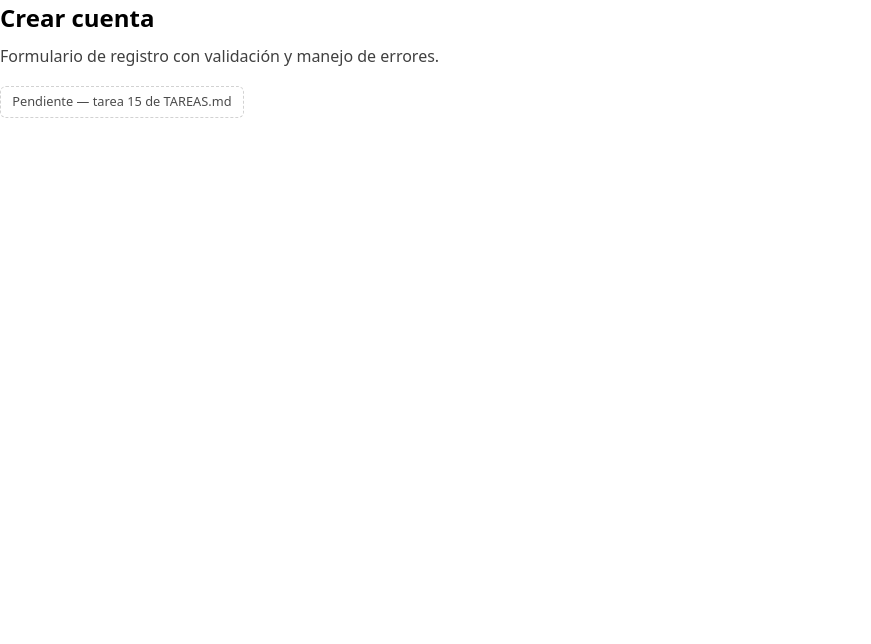
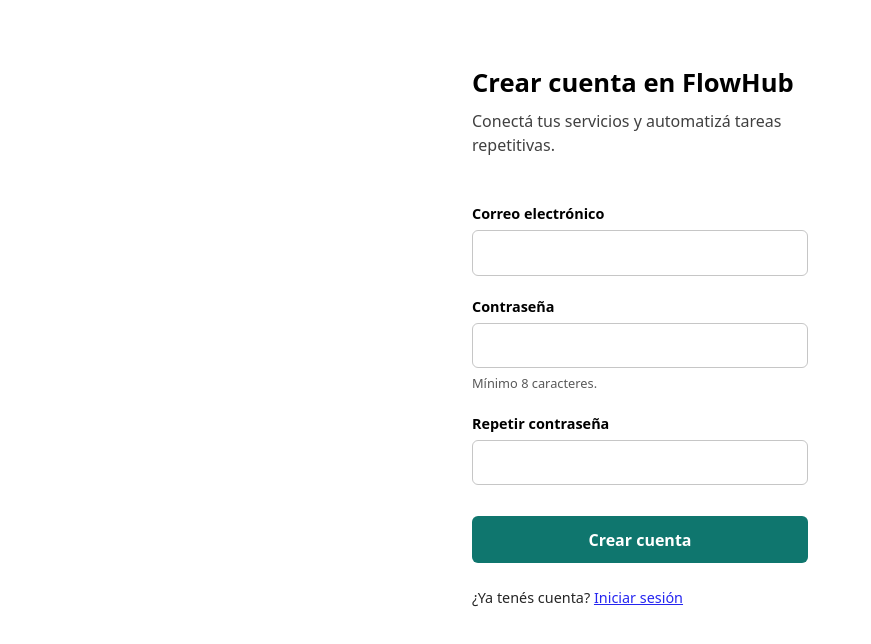
Before and after one commit to PabloCR26/Codexa, a React app in the folder web/: page /register in a window 1280 px wide. Shown: the top 644 px of the page, without its empty margins (0-871 px from the left). Built offline with nearby package versions, Linux system fonts and the light colour scheme; no server answers; the HTML template or start-up script is replaced by a standard one.

Commit message:
Tarea 15 Creado formulario de registro

```diff
--- a/web/src/JS/api.js
+++ b/web/src/JS/api.js
@@ -8,6 +8,18 @@
 // incrusta las variables VITE_* al compilar y no las lee en tiempo de ejecución.
 const BASE = `${import.meta.env.VITE_API_URL ?? ''}/api`;
 
+// Error de la API con el código y los detalles que devuelve el backend,
+// para que los formularios puedan señalar el campo exacto que falló.
+export class ApiError extends Error {
+  constructor({ status, code, details, message }) {
+    super(message || code || `Error ${status}`);
+    this.name = 'ApiError';
+    this.status = status;
+    this.code = code;
+    this.details = details || {};
+  }
+}
+
 async function request(path, options = {}) {
   const response = await fetch(BASE + path, {
     credentials: 'include',
@@ -16,8 +28,13 @@
   });
 
   if (!response.ok) {
-    const detail = await response.json().catch(() => ({}));
-    throw new Error(detail.message || detail.error || `Error ${response.status}`);
+    const cuerpo = await response.json().catch(() => ({}));
+    throw new ApiError({
+      status: response.status,
+      code: cuerpo.error,
+      details: cuerpo.details,
+      message: cuerpo.message,
+    });
   }
 
   return response.status === 204 ? null : response.json();
--- a/web/src/Style/App.css
+++ b/web/src/Style/App.css
@@ -79,6 +79,101 @@
   opacity: 0.7;
 }
 
+/* --- Páginas de registro e inicio de sesión --- */
+
+.auth {
+  max-width: 24rem;
+  margin: 4rem auto;
+  padding: 0 1.5rem;
+}
+
+.auth h1 {
+  margin: 0;
+  font-size: 1.6rem;
+}
+
+.auth-lede {
+  margin: 0.4rem 0 2rem;
+  opacity: 0.75;
+  line-height: 1.5;
+}
+
+.auth form {
+  display: flex;
+  flex-direction: column;
+  gap: 0.35rem;
+}
+
+.auth label {
+  margin-top: 0.9rem;
+  font-size: 0.9rem;
+  font-weight: 600;
+}
+
+.auth input {
+  padding: 0.6rem 0.7rem;
+  border: 1px solid rgba(128, 128, 128, 0.45);
+  border-radius: 6px;
+  background: transparent;
+  color: inherit;
+  font: inherit;
+}
+
+.auth input:focus-visible {
+  outline: 2px solid currentColor;
+  outline-offset: 1px;
+}
+
+.auth input[aria-invalid='true'] {
+  border-color: #b4443b;
+}
+
+.auth button {
+  margin-top: 1.6rem;
+  padding: 0.65rem 1rem;
+  border: 1px solid transparent;
+  border-radius: 6px;
+  background: #0f766e;
+  color: #fff;
+  font: inherit;
+  font-weight: 600;
+  cursor: pointer;
+}
+
+.auth button:hover:not(:disabled) {
+  background: #0b5f58;
+}
+
+.auth button:disabled {
+  opacity: 0.6;
+  cursor: progress;
+}
+
+.ayuda {
+  font-size: 0.8rem;
+  opacity: 0.65;
+}
+
+.error-campo {
+  font-size: 0.8rem;
+  color: #b4443b;
+}
+
+.alerta {
+  margin: 0 0 0.5rem;
+  padding: 0.6rem 0.75rem;
+  border: 1px solid #b4443b;
+  border-radius: 6px;
+  color: #b4443b;
+  font-size: 0.9rem;
+}
+
+.auth-pie {
+  margin-top: 1.5rem;
+  font-size: 0.9rem;
+  opacity: 0.85;
+}
+
 @media (prefers-color-scheme: dark) {
   .estado {
     color: #e8877d;
@@ -86,4 +181,19 @@
   .estado.ok {
     color: #2dd4bf;
   }
+  .auth button {
+    background: #2dd4bf;
+    color: #0d131a;
+  }
+  .auth button:hover:not(:disabled) {
+    background: #5fe3d3;
+  }
+  .auth input[aria-invalid='true'] {
+    border-color: #e8877d;
+  }
+  .error-campo,
+  .alerta {
+    color: #e8877d;
+    border-color: #e8877d;
+  }
 }
--- a/web/src/pages/Register.jsx
+++ b/web/src/pages/Register.jsx
@@ -1,11 +1,146 @@
-import Placeholder from './Placeholder'
+import { useState } from 'react'
+import { Link, useNavigate } from 'react-router-dom'
+import { useMutation } from '@tanstack/react-query'
+import { api } from '../JS/api'
+
+// Traduce los códigos que devuelve la API a mensajes para la persona usuaria.
+// El backend responde códigos estables; los textos viven en el frontend.
+const MENSAJES = {
+  EMAIL_ALREADY_REGISTERED: 'Ese correo ya tiene una cuenta. Iniciá sesión.',
+  VALIDATION_ERROR: 'Revisá los datos ingresados.',
+}
+
+// Validación en el navegador. Repite las reglas del backend para dar
+// respuesta inmediata, pero la validación que manda es siempre la del servidor.
+function validar({ email, password, confirmacion }) {
+  const errores = {}
+
+  if (!email.trim()) errores.email = 'Ingresá tu correo.'
+  else if (!/^[^\s@]+@[^\s@]+\.[^\s@]+$/.test(email.trim()))
+    errores.email = 'El correo no tiene un formato válido.'
+
+  if (!password) errores.password = 'Ingresá una contraseña.'
+  else if (password.length < 8)
+    errores.password = 'La contraseña debe tener al menos 8 caracteres.'
+
+  if (confirmacion !== password) errores.confirmacion = 'Las contraseñas no coinciden.'
+
+  return errores
+}
 
 export default function Register() {
+  const navigate = useNavigate()
+  const [campos, setCampos] = useState({ email: '', password: '', confirmacion: '' })
+  const [errores, setErrores] = useState({})
+
+  const registro = useMutation({
+    mutationFn: ({ email, password }) => api.register(email, password),
+    onSuccess: () => navigate('/'),
+    onError: (error) => {
+      // Si el backend detalla los campos, se muestran junto a cada uno.
+      if (error.details && Object.keys(error.details).length > 0) {
+        setErrores(
+          Object.fromEntries(
+            Object.entries(error.details).map(([campo, mensajes]) => [campo, mensajes[0]]),
+          ),
+        )
+      }
+    },
+  })
+
+  function actualizar(campo, valor) {
+    setCampos((previos) => ({ ...previos, [campo]: valor }))
+    if (errores[campo]) setErrores((previos) => ({ ...previos, [campo]: undefined }))
+  }
+
+  function enviar(evento) {
+    evento.preventDefault()
+    const encontrados = validar(campos)
+    setErrores(encontrados)
+    if (Object.keys(encontrados).length > 0) return
+    registro.mutate(campos)
+  }
+
+  const errorGeneral =
+    registro.isError && !Object.keys(registro.error.details || {}).length
+      ? MENSAJES[registro.error.code] || 'No se pudo crear la cuenta. Intentá de nuevo.'
+      : null
+
   return (
-    <Placeholder
-      titulo="Crear cuenta"
-      tarea="15"
-      descripcion="Formulario de registro con validación y manejo de errores."
-    />
+    <main className="auth">
+      <h1>Crear cuenta en FlowHub</h1>
+      <p className="auth-lede">Conectá tus servicios y automatizá tareas repetitivas.</p>
+
+      <form onSubmit={enviar} noValidate>
+        {errorGeneral && (
+          <p className="alerta" role="alert">
+            {errorGeneral}
+          </p>
+        )}
+
+        <label htmlFor="email">Correo electrónico</label>
+        <input
+          id="email"
+          name="email"
+          type="email"
+          autoComplete="email"
+          value={campos.email}
+          onChange={(e) => actualizar('email', e.target.value)}
+          aria-invalid={Boolean(errores.email)}
+          aria-describedby={errores.email ? 'error-email' : undefined}
+        />
+        {errores.email && (
+          <span className="error-campo" id="error-email">
+            {errores.email}
+          </span>
+        )}
+
+        <label htmlFor="password">Contraseña</label>
+        <input
+          id="password"
+          name="password"
+          type="password"
+          autoComplete="new-password"
+          value={campos.password}
+          onChange={(e) => actualizar('password', e.target.value)}
+          aria-invalid={Boolean(errores.password)}
+          aria-describedby={errores.password ? 'error-password' : 'ayuda-password'}
+        />
+        {errores.password ? (
+          <span className="error-campo" id="error-password">
+            {errores.password}
+          </span>
+        ) : (
+          <span className="ayuda" id="ayuda-password">
+            Mínimo 8 caracteres.
+          </span>
+        )}
+
+        <label htmlFor="confirmacion">Repetir contraseña</label>
+        <input
+          id="confirmacion"
+          name="confirmacion"
+          type="password"
+          autoComplete="new-password"
+          value={campos.confirmacion}
+          onChange={(e) => actualizar('confirmacion', e.target.value)}
+          aria-invalid={Boolean(errores.confirmacion)}
+          aria-describedby={errores.confirmacion ? 'error-confirmacion' : undefined}
+        />
+        {errores.confirmacion && (
+          <span className="error-campo" id="error-confirmacion">
+            {errores.confirmacion}
+          </span>
+        )}
+
+        <button type="submit" disabled={registro.isPending}>
+          {registro.isPending ? 'Creando cuenta…' : 'Crear cuenta'}
+        </button>
+      </form>
+
+      <p className="auth-pie">
+        ¿Ya tenés cuenta? <Link to="/login">Iniciar sesión</Link>
+      </p>
+    </main>
   )
 }
```
Also changed, not shown: 1 other file (tests, documents, lock files or other folders).
